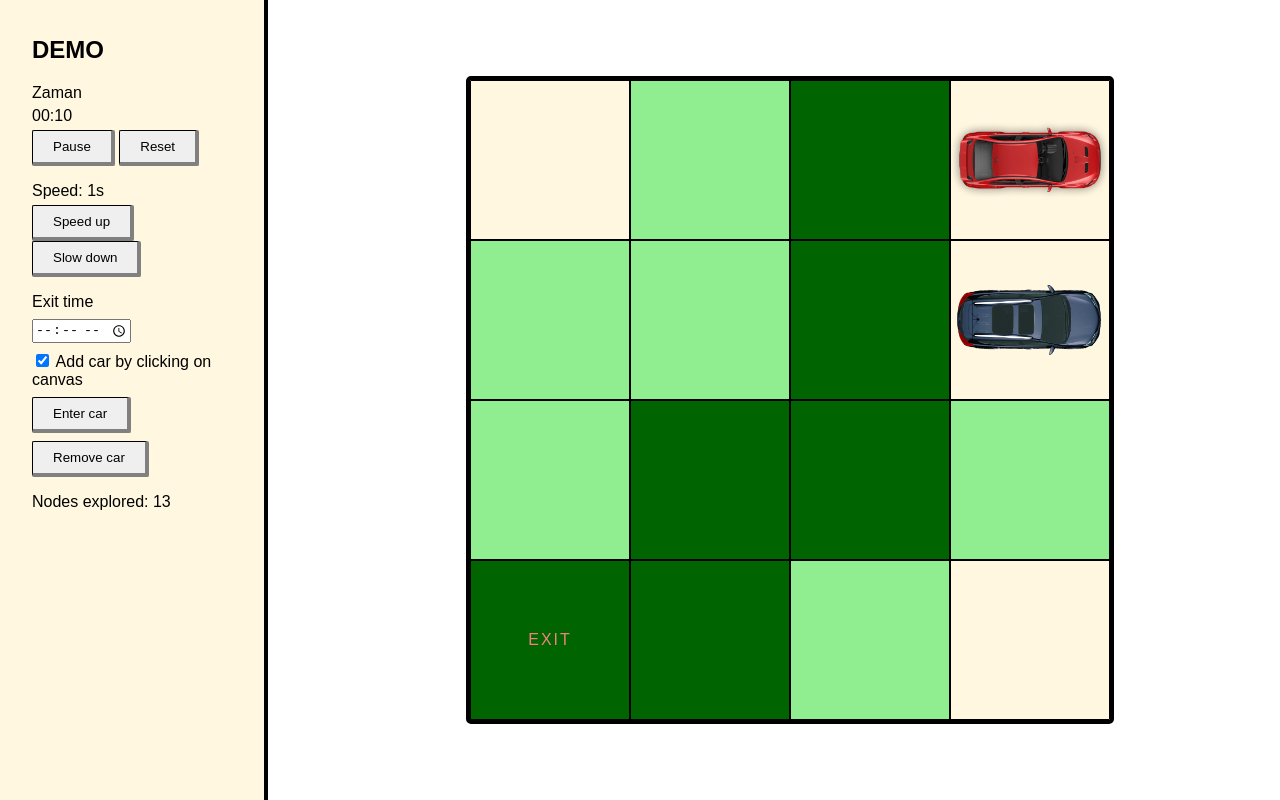
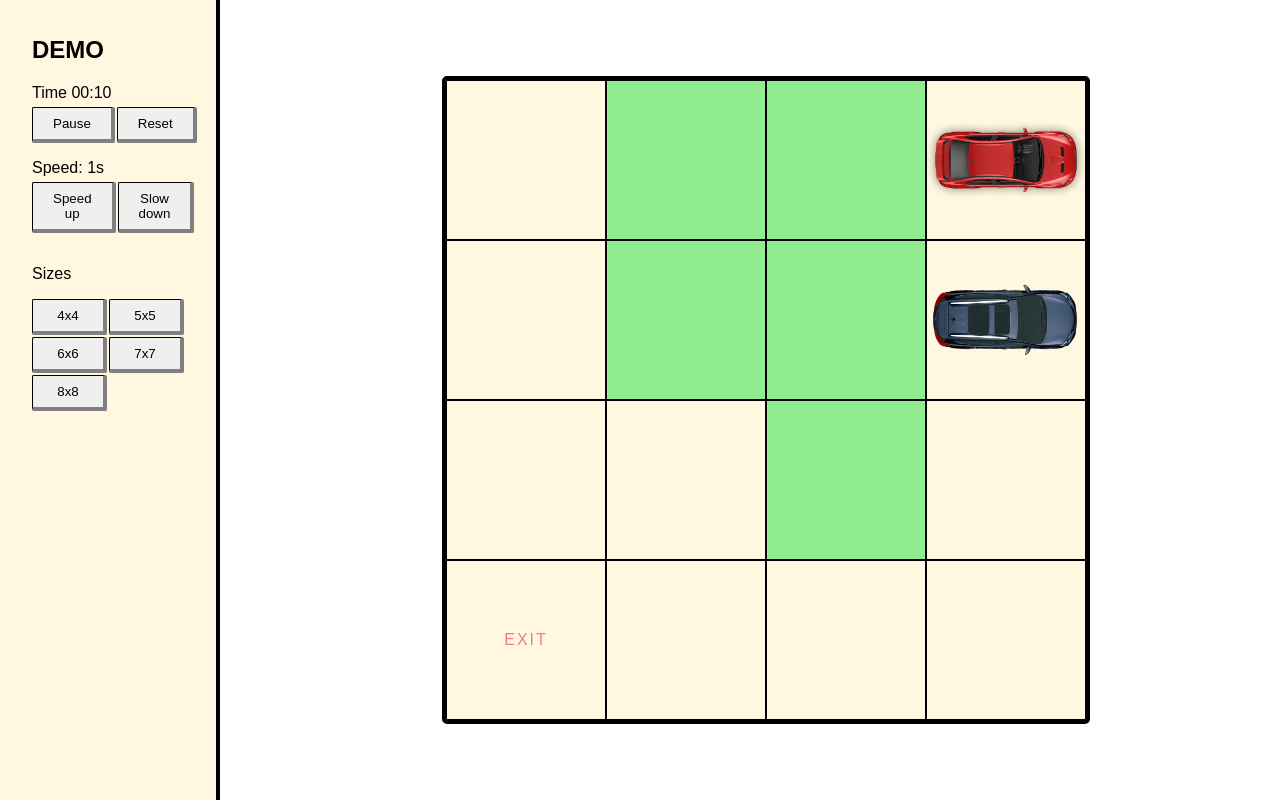
Before and after one commit to aemzayn/smart-parking, a website with bundled scripts: page index.html in a window 1280 px wide. Both pictures are taken after a click on the button "Start". Built offline with nearby package versions, Linux system fonts and the light colour scheme.

Commit message:
23-12 add another model

```diff
--- /dev/null
+++ b/astar.js
@@ -0,0 +1,99 @@
+import PriorityQueue from './priority-queue.js'
+
+class Node {
+  constructor(row, col) {
+    this.key = `${row}x${col}`
+  }
+
+  manhattan() {
+    return Math.abs(row - 3) + Math.abs(col - 0)
+  }
+}
+
+export default class Astar {
+  constructor() {
+    this.board = [
+      ['', '', 'X', 'T'],
+      ['', '', '', 'X'],
+      ['', '', '', ''],
+      ['', '', '', ''],
+    ]
+    this.cost = [
+      ['1', '1', '2', '1'],
+      ['1', '1', '1', '2'],
+      ['1', '1', '1', '1'],
+      ['1', '1', '1', '1'],
+    ]
+
+    this.startKey = '0x3'
+
+    this.cells = []
+
+    // for (let x = 0; x < this.board.length; x++) {
+    //   for (let y = 0; y < x.length; y++) {
+    //     const node = new Node(x, y)
+    //     // row.push(node)
+    //   }
+    // }
+
+    this.targetKey = '3x0'
+  }
+
+  solve() {
+    const frontier = new PriorityQueue()
+    const explored = {}
+    const parentChild = {}
+    const costFromStart = {}
+    const [sRow, sCol] = this.startKey.split('x')
+    const [tRow, tCol] = this.targetKey.split('x')
+    const startPos = { row: sRow, col: sCol }
+    console.log(startPos)
+
+    costFromStart[this.startKey] = 0
+
+    frontier.enqueue(startPos)
+
+    while (!frontier.isEmpty()) {
+      const current = frontier.dequeue()
+      const currentKey = `${current.element.row}x${current.element.col}`
+
+      if (currentKey === this.targetKey) {
+        // found
+        break
+      }
+
+      const neigbors = current.getNeighbors()
+
+      for (const { row: nRow, col: nCol } of neigbors) {
+        // eliminate invalid neighbors
+        if (nRow < 0 || nRow > this.board.length - 1) {
+          continue
+        }
+
+        if (nCol < 0 || nCol > this.board[nRow].length - 1) {
+          continue
+        }
+
+        const key = `${nRow}x${nCol}`
+
+        console.log(key, this.cost[nRow][nCol])
+
+        // n = neighbor
+        /**
+         * compute f function
+         * f(x) = g(x) + h(x)
+         * g = cost from start
+         * h = cost to target (heuristic in this case manhattan)
+         */
+        const horizontalDistance = Math.pow(nRow - tRow, 2)
+        const verticalDistance = Math.pow(nCol - tCol, 2)
+        const h = horizontalDistance + verticalDistance
+        //
+        // const g = costFromStart[currentKey] + this.cost[]
+
+        // add every neighbor to the frontier
+        // console.log(row, col)
+      }
+    }
+  }
+}
--- a/clock.js
+++ b/clock.js
@@ -11,7 +11,13 @@ let hour = 0
 let minute = 0
 
 export function getSpeed() {
-  return speed
+  return speed / 1000
+}
+
+export function sleep(secs) {
+  return new Promise((resolve) => {
+    setTimeout(resolve, secs * speed)
+  })
 }
 
 export function pause() {
--- a/index.html
+++ b/index.html
@@ -15,9 +15,9 @@
         <h1>DEMO</h1>
         <div id="time" class="time">
           <div>
-            <span>Zaman</span>
-            <p id="clock" class="clock">00:00</p>
-            <div>
+            <span>Time</span>
+            <span id="clock" class="clock">00:00</span>
+            <div class="grid">
               <button id="start-pause" class="start-pause">Start</button>
               <button id="reset" class="reset">Reset</button>
             </div>
@@ -25,13 +25,13 @@
 
           <div>
             <span>Speed: <span id="speed">1s</span></span>
-            <div>
+            <div class="grid">
               <button id="speedup" class="speedup">Speed up</button>
               <button id="speeddown" class="speeddown">Slow down</button>
             </div>
           </div>
         </div>
-        <div class="input">
+        <!-- <div class="input">
           <label for="time">Exit time</label>
           <input name="time" type="time" />
           <div>
@@ -43,8 +43,20 @@
             />
             <label for="checkbox">Add car by clicking on canvas</label>
           </div>
-          <button>Enter car</button>
-          <button id="remove">Remove car</button>
+          <div class="grid">
+            <button>Enter car</button>
+            <button id="remove">Remove car</button>
+          </div>
+        </div> -->
+        <div>
+          <p>Sizes</p>
+          <div class="grid">
+            <button data-width="4" class="selected">4x4</button>
+            <button data-width="5">5x5</button>
+            <button data-width="6">6x6</button>
+            <button data-width="7">7x7</button>
+            <button data-width="8">8x8</button>
+          </div>
         </div>
         <div>
           <p id="node-info"></p>
--- a/parking-lot.js
+++ b/parking-lot.js
@@ -1,6 +1,5 @@
 import PriorityQueue from './priority-queue.js'
-import sleep from './sleep.js'
-import { reset, pause, getSpeed } from './clock.js'
+import { reset, pause, sleep } from './clock.js'
 
 const TYPES = {
   OTHER_CARS: 'X',
@@ -117,8 +116,8 @@ export default class ParkingLot {
     })
 
     this.resetBtn.addEventListener('click', () => {
-      getSpeed()
-      this.childEl.forEach((el) => el.classList.remove('path', 'explored'))
+      // this.childEl.forEach((el) => el.classList.remove('path', 'explored'))
+      location.reload()
     })
   }
 
@@ -165,7 +164,7 @@ export default class ParkingLot {
     return this.board[3][0] === 'T'
   }
 
-  generatePath() {
+  async generatePath() {
     const queue = new PriorityQueue() // Frontier
     const parentForCell = {} // For keeping track parent-child relationship
     const costFromStart = {}
@@ -189,10 +188,10 @@ export default class ParkingLot {
       if (currentKey === this.targetKey) break
 
       const neighbors = [
-        { row: row - 1, col },
-        { row, col: col + 1 },
-        { row: row + 1, col },
-        { row, col: col - 1 },
+        { row: row - 1, col }, // top
+        { row, col: col + 1 }, // right
+        { row: row + 1, col }, // below
+        { row, col: col - 1 }, // left
       ]
 
       for (let i = 0; i < neighbors.length; ++i) {
@@ -231,34 +230,40 @@ export default class ParkingLot {
           costToTarget[key] = Fcost
 
           queue.enqueue(neighbors[i], Fcost)
-
           this.getElement(nRow, nCol).classList.add('explored')
+          await sleep(0.5)
         }
       }
-      sleep(5)
+      await sleep(0.25)
     }
     pause()
 
     const path = []
     let currentKey = `${tRow}x${tCol}`
     let current = this.cells[tRow][tCol]
-    console.log(parentForCell)
 
-    while (current && current.key !== this.startKey) {
+    while (
+      current &&
+      current.key !== this.startKey &&
+      parentForCell[currentKey] !== undefined
+    ) {
+      console.log(current)
       path.push(current)
       const { key, cell } = parentForCell[currentKey]
       currentKey = key
       current = cell
     }
 
-    console.dir(path)
+    // console.log(path)
+    // console.log(Object.keys(costFromStart))
+    // console.log(costToTarget)
 
     path.forEach((cell) => {
       cell.el.classList.add('path')
     })
 
-    const nodeExplored = Object.keys(parentForCell).length
-    this.nodeInfoEl.innerText = `Nodes explored: ${nodeExplored}`
+    const exploredNodes = Object.keys(parentForCell).length
+    this.nodeInfoEl.innerText = `Nodes explored: ${exploredNodes}`
   }
 
   getElement(row, col) {
--- a/priority-queue.js
+++ b/priority-queue.js
@@ -2,6 +2,21 @@ class QueueElement {
   constructor(element, priority) {
     this.element = element
     this.priority = priority
+  }
+
+  getNeighbors() {
+    let { row, col } = this.element
+    ;(row = Number(row)), (col = Number(col))
+    return [
+      { row: row - 1, col }, // top
+      { row, col: col + 1 }, // right
+      { row: row + 1, col }, // bottom
+      { row, col: col - 1 }, // left
+    ]
+  }
+
+  manhattan() {
+    return Math.pow(row - 3, 2) + Math.pow(col - 0, 2)
   }
 }
 
@@ -12,7 +27,7 @@ class PriorityQueue {
 
   /**
    * Add element to the queue
-   * @param {QueueElement} element
+   * @param {QueueElement} element Object with row and col
    * @param {int} priority
    */
   enqueue(element, priority) {
@@ -33,6 +48,7 @@ class PriorityQueue {
   }
 
   /**
+   * Returns element from the queue
    * @returns {QueueElement}
    */
   dequeue() {
--- a/script.js
+++ b/script.js
@@ -1,7 +1,10 @@
 import ParkingLot from './parking-lot.js'
 import setClock from './clock.js'
+import Astar from './astar.js'
 
 window.onload = () => {
   const pk = new ParkingLot()
   setClock()
+  const astar = new Astar()
+  astar.solve()
 }
--- a/sleep.js
+++ /dev/null
@@ -1,5 +0,0 @@
-export default function sleep(secs) {
-  return new Promise((resolve) => {
-    setTimeout(resolve, secs * 1000)
-  })
-}
--- a/style.css
+++ b/style.css
@@ -1,3 +1,7 @@
+* {
+  box-sizing: border-box;
+}
+
 body {
   margin: 0;
   padding: 0;
@@ -8,6 +12,9 @@ body {
 :root {
   --bg-color: #fff7e0;
   --speed: 1;
+  --button-hover: #f3c892;
+  --cells: 4;
+  --cell-width: 20vh;
 }
 
 #app {
@@ -26,6 +33,12 @@ body {
   border-right: 4px solid black;
 }
 
+.grid {
+  display: grid;
+  grid-template-columns: repeat(2, 1fr);
+  gap: 2px;
+}
+
 .controller button {
   padding: 0.5rem 1.25rem;
   border: 1px solid black;
@@ -35,22 +48,19 @@ body {
   cursor: pointer;
 }
 
-.controller button:hover {
-  background-color: hsl(45, 100%, 92%);
+button:hover {
+  background-color: var(--button-hover);
 }
 
 .time {
+  display: flex;
   padding-bottom: 1rem;
-  display: flex;
   flex-direction: column;
   gap: 1rem;
 }
 
-.time > div {
-  display: flex;
-  flex-direction: column;
-  align-items: flex-start;
-  gap: 5px;
+.time > div > div {
+  padding-top: 5px;
 }
 
 .clock {
@@ -80,8 +90,8 @@ main {
   overflow: hidden;
   border-radius: 5px;
   display: grid;
-  grid-template-columns: repeat(4, 20vh);
-  grid-template-rows: repeat(4, 20vh);
+  grid-template-columns: repeat(var(--cells), 20vh);
+  grid-template-rows: repeat(var(--cells), 20vh);
 }
 
 .parking-lot > div {
@@ -121,3 +131,13 @@ main {
 .parking-lot > div img {
   width: 100%;
 }
+
+.sizes-button div {
+  display: grid;
+  grid-template-columns: repeat(2, 1fr);
+  gap: 0.2rem;
+}
+
+.sizes-button button.selected {
+  background-color: #f3c892;
+}
```
